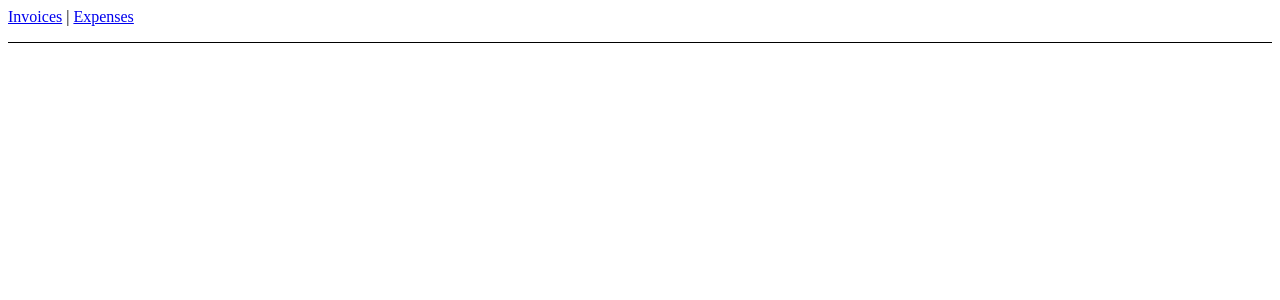
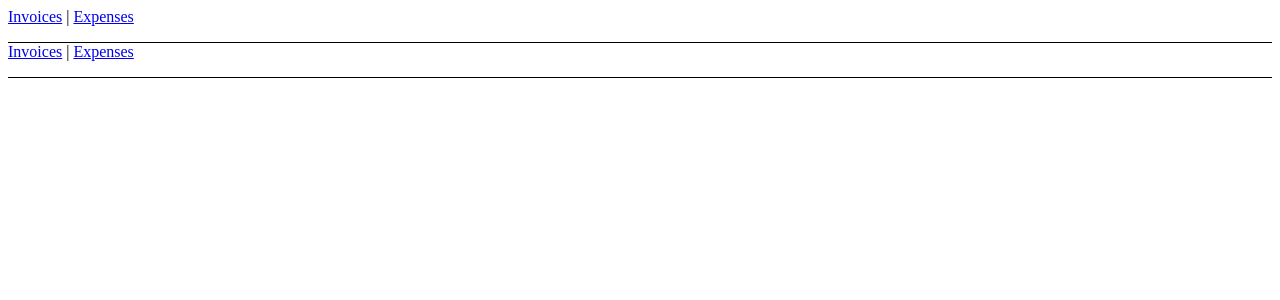
Before and after one commit to adrianoabreu/devsuperior-tutorial-react-router-dom, a React (Vite) app: page / in a window 1280 px wide. Shown: the top 300 px of the page. Built offline with nearby package versions, Linux system fonts and the light colour scheme.

Commit message:
ReactJS - Adicionando Rotas utilizando React Router DOM

```diff
--- a/src/main.tsx
+++ b/src/main.tsx
@@ -1,9 +1,16 @@
 import { createRoot } from 'react-dom/client'
 import App from './App.tsx'
-import { BrowserRouter } from 'react-router-dom'
+import { BrowserRouter, Route, Routes } from 'react-router-dom'
+import Expenses from './routes/Expenses/index.tsx'
+import Invoices from './routes/Invoices/index.tsx'
 
 createRoot(document.getElementById('root')!).render(
   <BrowserRouter>
     <App />
+    <Routes>
+      <Route path="/" element={<App />} />
+      <Route path="expenses" element={<Expenses />} />
+      <Route path="invoices" element={<Invoices />} />
+    </Routes>
   </BrowserRouter>
 )
--- /dev/null
+++ b/src/routes/Expenses/index.tsx
@@ -0,0 +1,7 @@
+export default function Expenses() {
+    return (
+        <main style={{ padding: "1rem 0" }}>
+            <h2>Expenses</h2>
+        </main>
+    );
+}
--- /dev/null
+++ b/src/routes/Invoices/index.tsx
@@ -0,0 +1,7 @@
+export default function Invoices() {
+    return (
+        <main style={{ padding: "1rem 0" }}>
+            <h2>Invoices</h2>
+        </main>
+    );
+}
```
